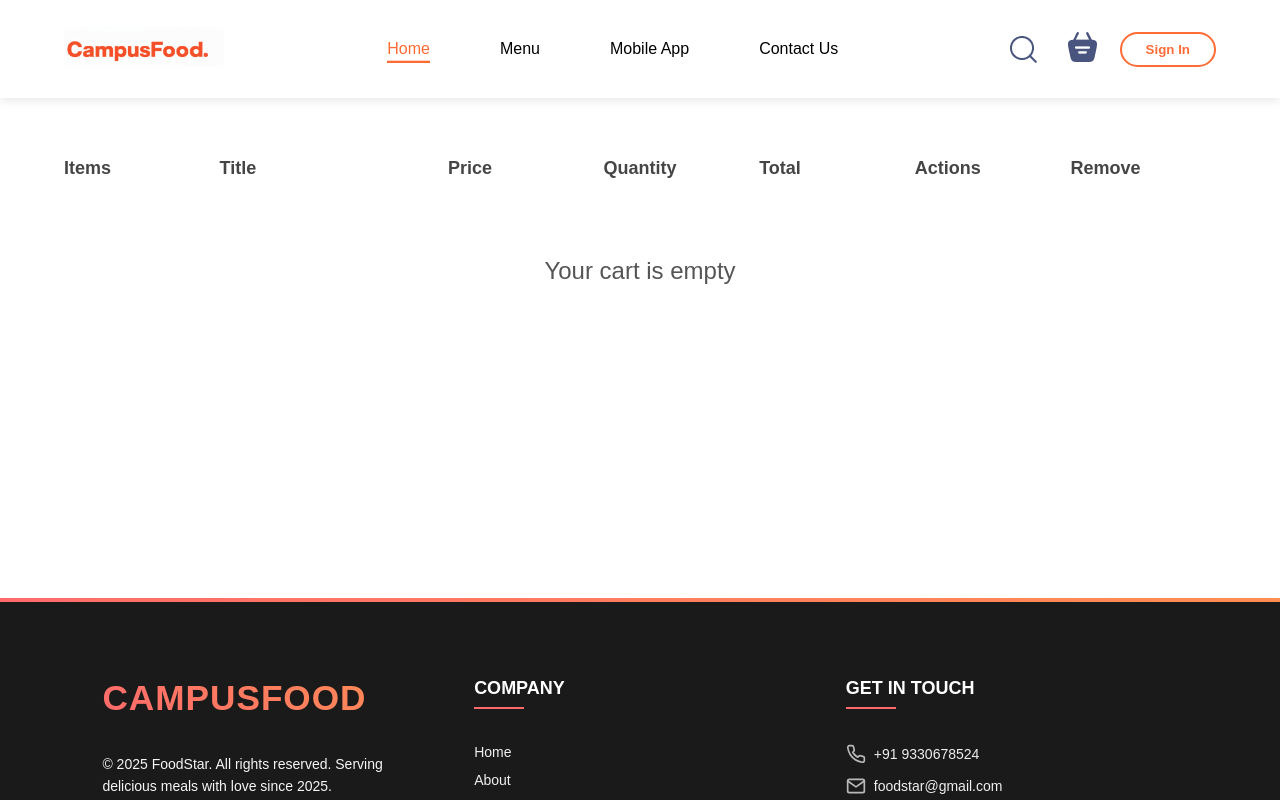
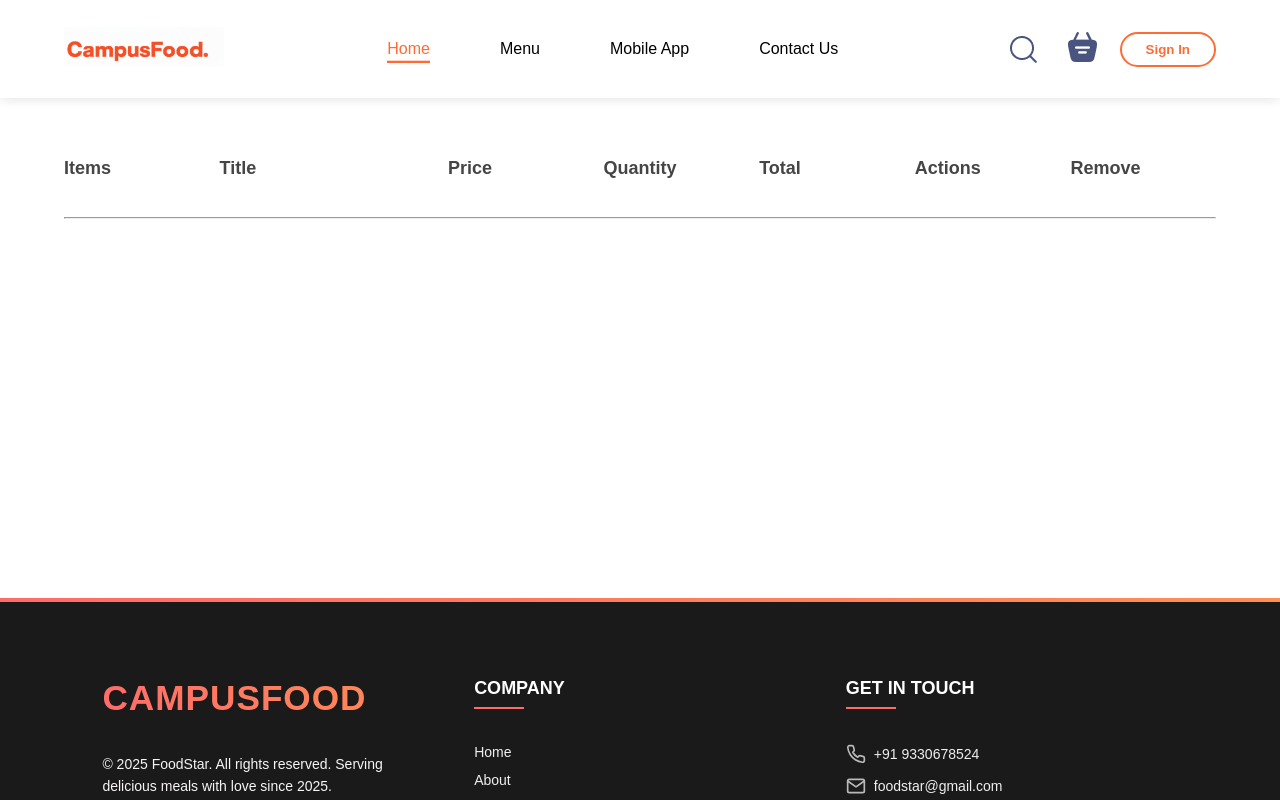
Before and after one commit to jibankumarpanda/FOODSTAR, a React (Vite) app in the folder frontend/: page /cart in a window 1280 px wide. Shown: the top 800 px of the page. Built offline with nearby package versions, Linux system fonts and the light colour scheme.

Commit message:
Update Navbar, Cart, and Home components with improved navigation and styling

```diff
--- a/frontend/src/App.jsx
+++ b/frontend/src/App.jsx
@@ -2,7 +2,7 @@ import { useState } from 'react';
 import Navbar from './components/Navbar/Navbar';
 import { Routes, Route } from 'react-router-dom';
 import Home from "./pages/Home/Home";
-import Cart from './pages/cart/Cart';
+import Cart from './pages/Cart/Cart';
 import PlaceOrder from './pages/PlaceOrder/PlaceOrder';
 import Footer from './components/Footer/Footer';
 import LoginPopup from './components/loginpopup/loginpopup';
--- a/frontend/src/Context/StoreProvider.jsx
+++ b/frontend/src/Context/StoreProvider.jsx
@@ -46,4 +46,4 @@ const StoreProvider = ({ children }) => {
 };
 
 // Export the context and provider
-export { StoreContext, StoreProvider as default };
+export { StoreContext, StoreProvider };
--- a/frontend/src/main.jsx
+++ b/frontend/src/main.jsx
@@ -3,7 +3,7 @@ import { createRoot } from 'react-dom/client';
 import './index.css';
 import App from './App.jsx';
 import { BrowserRouter } from 'react-router-dom';
-import StoreProvider from './Context/StoreProvider';
+import { StoreProvider } from './Context/StoreProvider';
 
 const root = createRoot(document.getElementById('root'));
 
--- a/frontend/src/pages/Cart/Cart.jsx
+++ b/frontend/src/pages/Cart/Cart.jsx
@@ -1,10 +1,9 @@
-import React from 'react';
+import React, { useContext } from 'react';
+import { StoreContext } from '../../Context/StoreProvider';
 import './Cart.css';
-import { assets } from '../../assets/assets';
 
 const Cart = () => {
-    // Temporary mock data - remove this once context is set up
-    const cartItems = {};
+    const { cartItems, food_list } = useContext(StoreContext);
 
     return (
         <div className='cart'>
@@ -19,10 +18,18 @@ const Cart = () => {
                     <p>Remove</p>
                 </div>
                 <br />
-                {Object.keys(cartItems).length > 0 ? (
-                    <div>
-                        <p>Cart items will be displayed here</p>
-                    </div>
+                <hr />
+                {food_list && food_list.length > 0 ? (
+                    food_list.map((item) => {
+                        if (cartItems[item._id] > 0) {
+                            return (
+                                <div key={item._id} className='cart-item-title cart-items-item'>
+                                    <p>{item.name}</p>
+                                </div>
+                            );
+                        }
+                        return null;
+                    })
                 ) : (
                     <div className="cart-items-empty">
                         <p>Your cart is empty</p>
@@ -31,6 +38,6 @@ const Cart = () => {
             </div>
         </div>
     );
-}
+};
 
 export default Cart;
```
